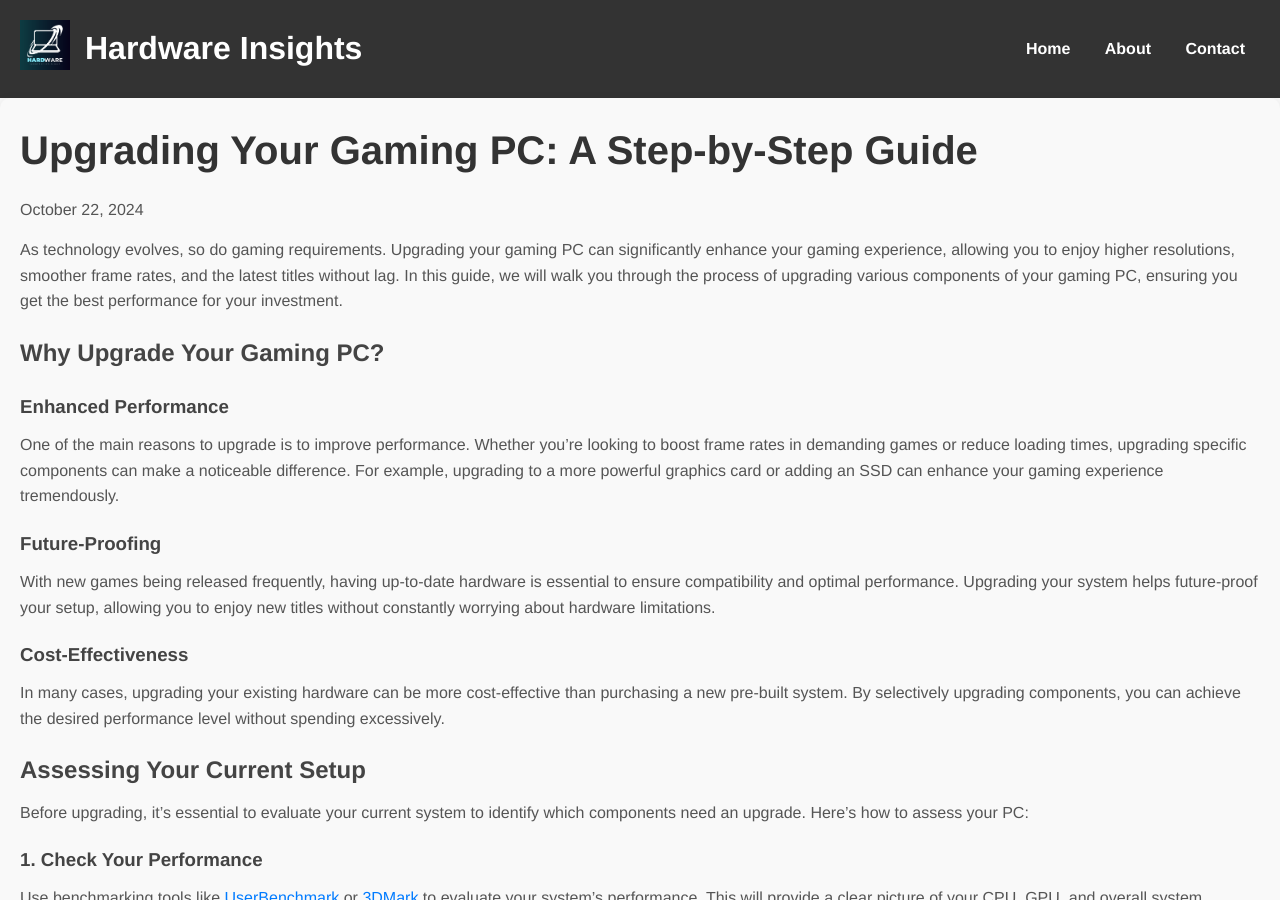
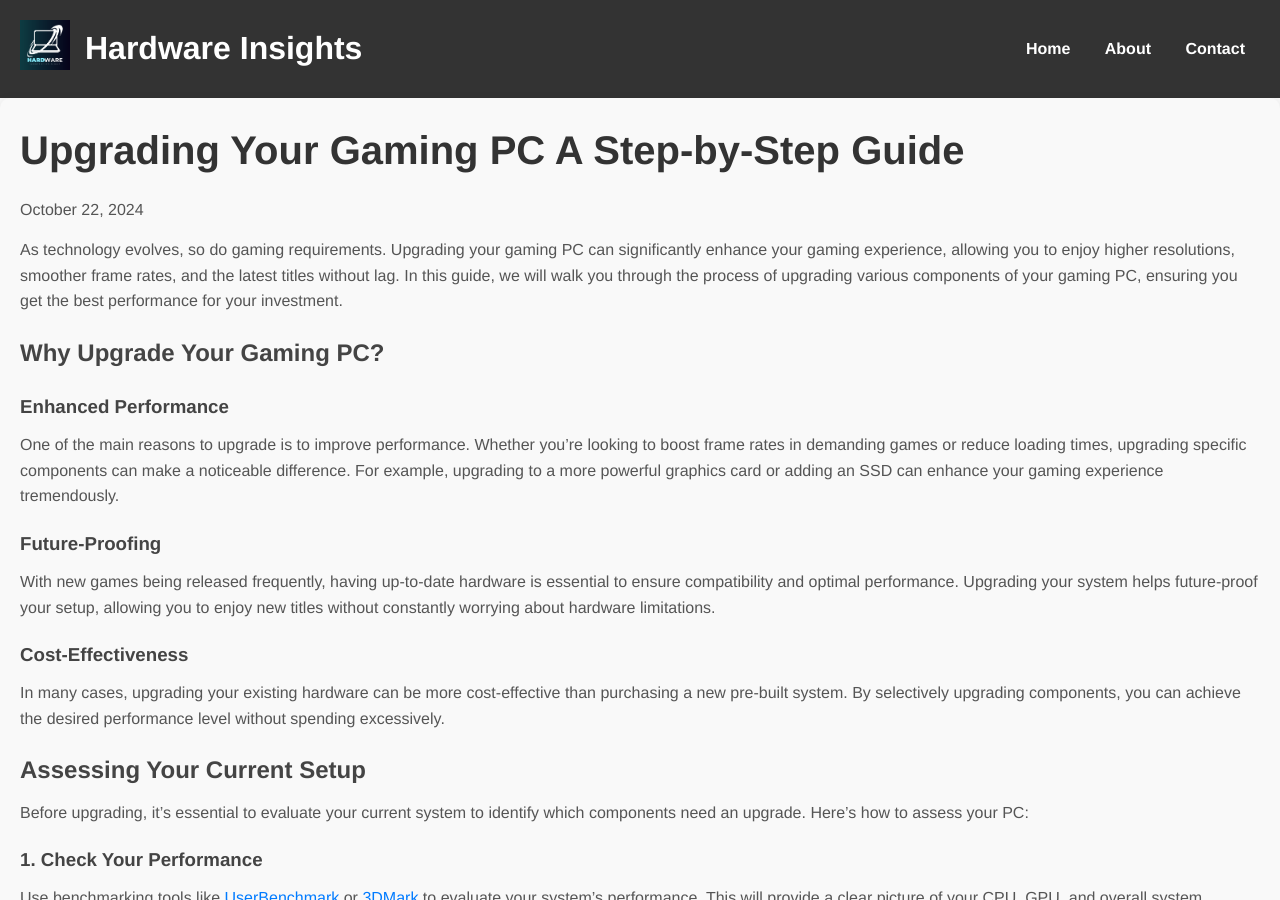
Before and after one commit to sopheadave/sopheadave.github.io, a Jekyll site: the page built from _posts/2024-10-22-upgrading-your-gaming-pc-a-step-by-step-guide.md, in a window 1280 px wide and 900 px high. Built offline with Jekyll 4.4.1, drawn with Linux system fonts in a browser that asks for light colours.

```diff
--- a/_posts/2024-10-22-upgrading-your-gaming-pc-a-step-by-step-guide.md
+++ b/_posts/2024-10-22-upgrading-your-gaming-pc-a-step-by-step-guide.md
@@ -1,6 +1,6 @@
 ---
 layout: post
-title: "Upgrading Your Gaming PC: A Step-by-Step Guide"
+title: "Upgrading Your Gaming PC A Step-by-Step Guide"
 date: 2024-10-22
 categories: guides
 ---
```
